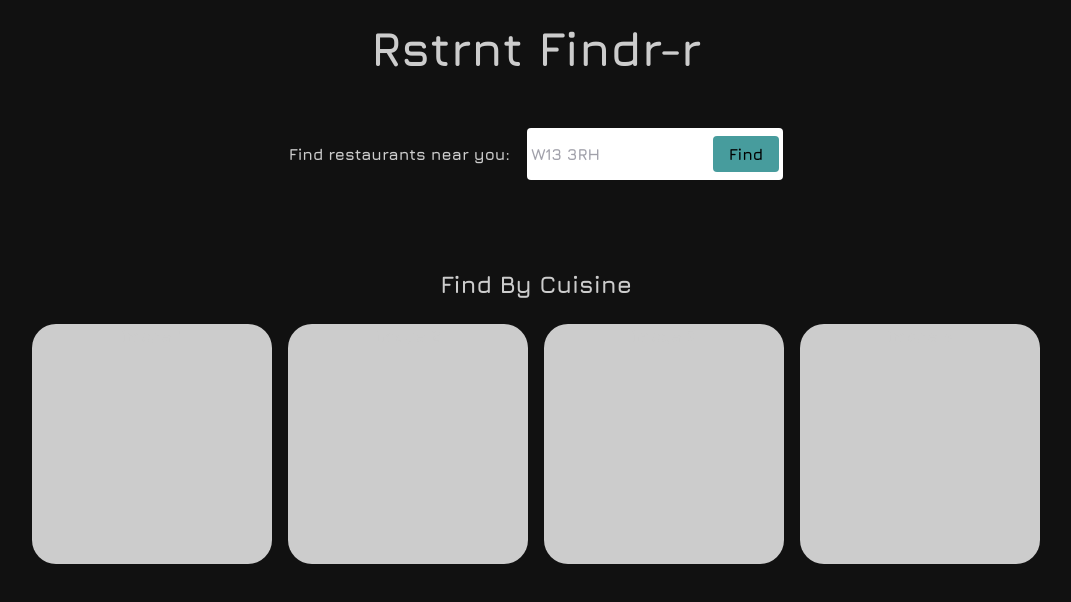
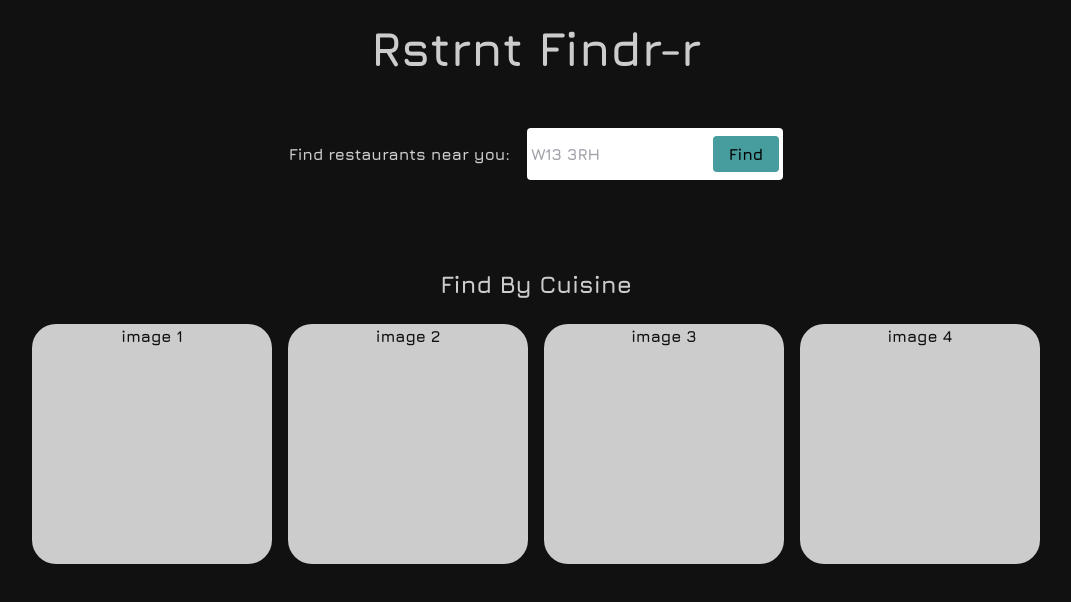
Before and after one commit to Dhara-95/Rstrnt_Findr-r, a React (Create React App) app: page / in a window 1280 px wide. Shown: the top 602 px of the page, without its empty margins (104-1175 px from the left). Built offline with nearby package versions, Linux system fonts and the light colour scheme.

Commit message:
Changed image text colour and amended to tailwind colour

```diff
--- a/src/components/AddressInput/AddressInput.js
+++ b/src/components/AddressInput/AddressInput.js
@@ -12,7 +12,7 @@ const AddressInput = () => {
           placeholder="W13 3RH"
         />
         <button
-          className="submit-button rounded py-1.5 px-4"
+          className="submit-button rounded py-1.5 px-4 bg-teal"
           type="button"
           value="Find"
         >
--- a/src/components/CuisineImage/CuisineImage.js
+++ b/src/components/CuisineImage/CuisineImage.js
@@ -4,7 +4,7 @@ const CuisineImage = (props) => {
   const {image} = props;
 
   return (
-  <div className="w-60 h-60 bg-grey rounded-3xl">{image}</div>
+  <div className="w-60 h-60 bg-grey rounded-3xl text-black">{image}</div>
   )
 }
 
--- a/src/containers/App/App.css
+++ b/src/containers/App/App.css
@@ -7,7 +7,3 @@
     animation: App-logo-spin infinite 20s linear;
   }
 }
-
-.submit-button {
-  background-color: #479c9d;
-}
--- a/tailwind.config.js
+++ b/tailwind.config.js
@@ -15,6 +15,7 @@ module.exports = {
       grey: "#ccc",
       black: "#111",
       white: "#FFF",
+      teal: "#479c9d"
     },
     container: {
       center: true,
```
Also changed, not shown: 1 other file (tests, documents, lock files or other folders).
